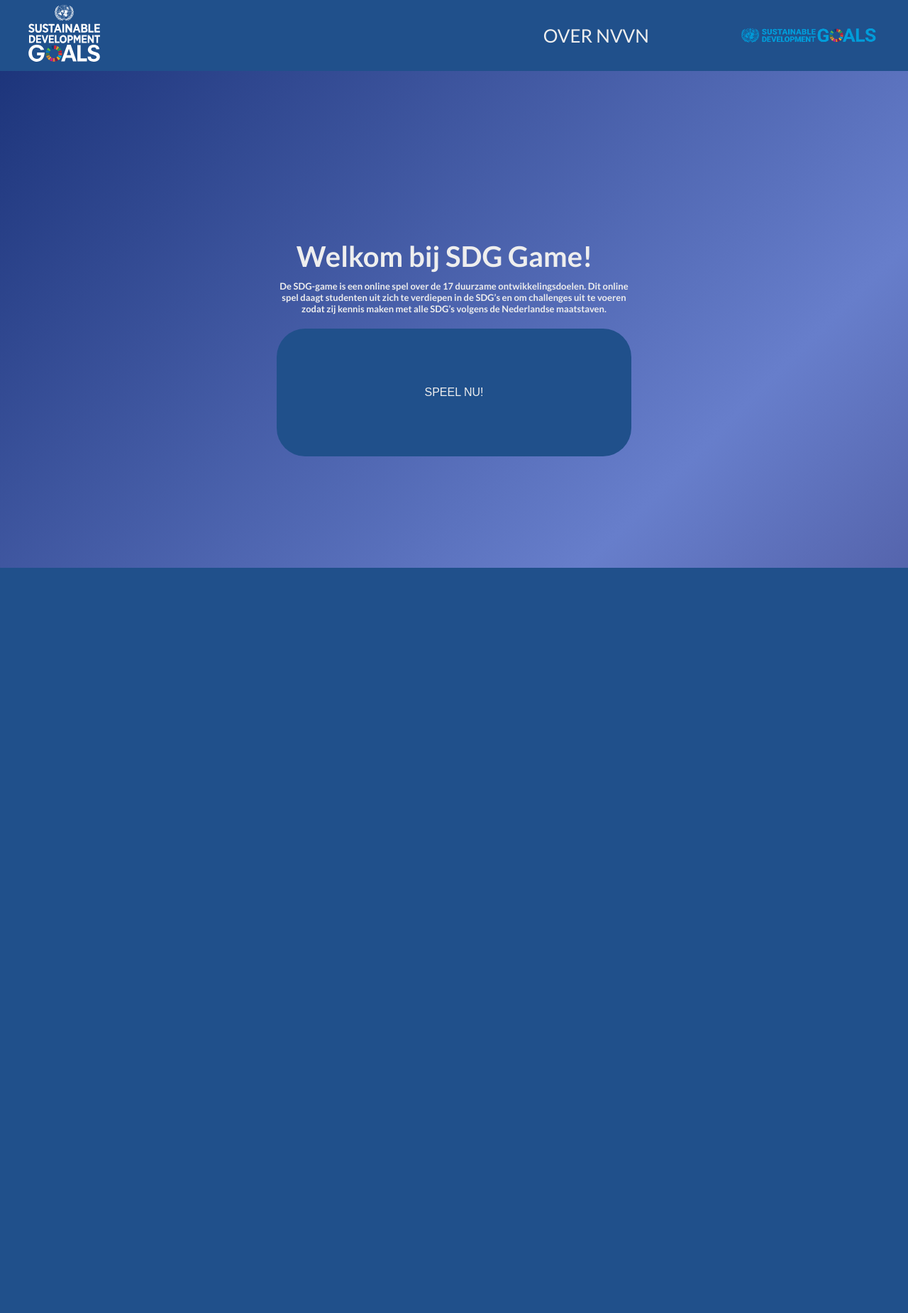
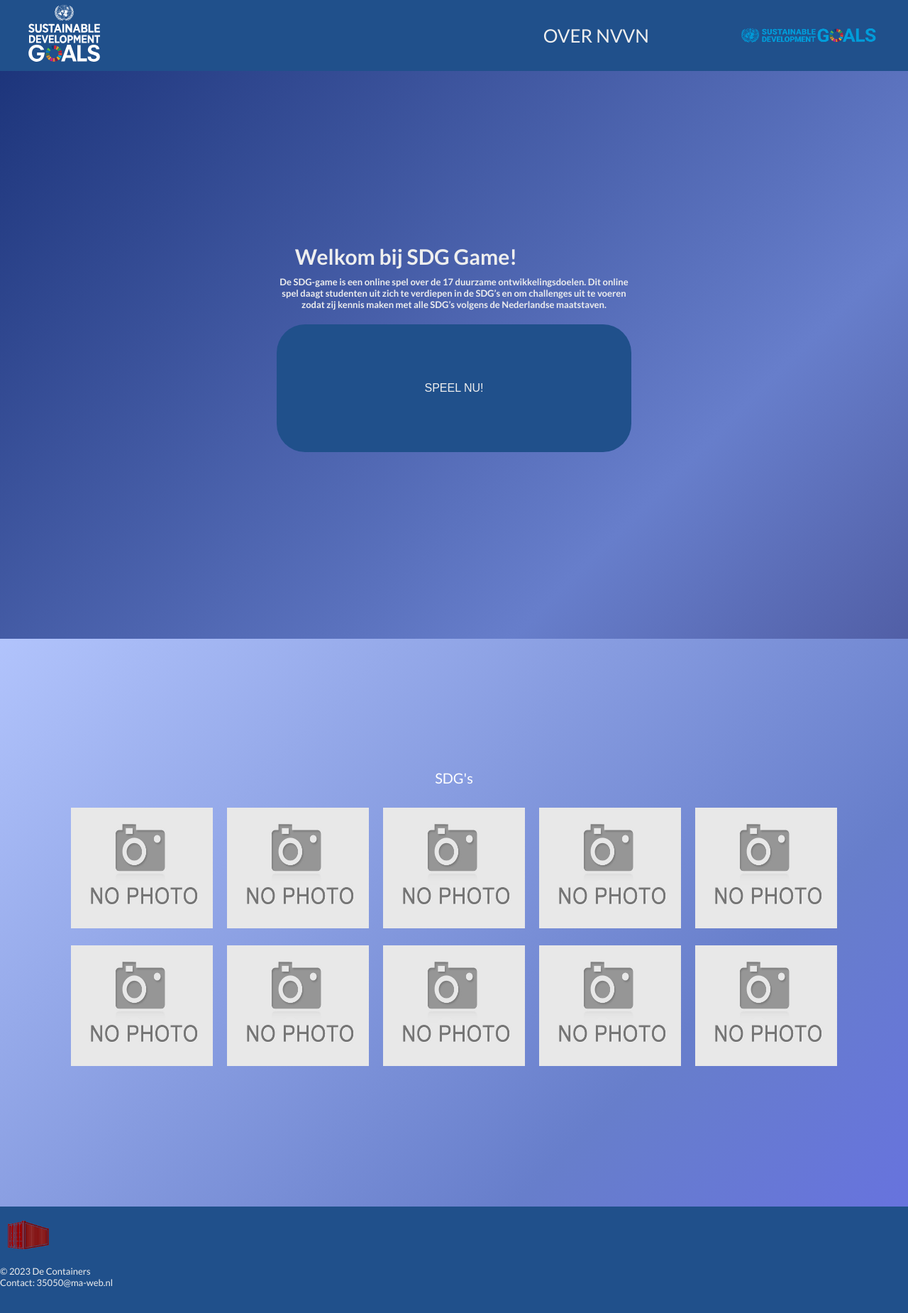
Before and after one commit to KenKoorn/BOsdggame, a PHP site: page / in a window 1280 px wide. Shown: the whole page at 71% size. Before the commit the page ends 800 px from the top, so only its background shows below. Run offline with PHP 8.4, Linux system fonts and the light colour scheme; some libraries are stand-ins or nearby versions.

Commit message:
Add files via upload

```diff
--- a/bo/index.html
+++ b/bo/index.html
@@ -11,6 +11,7 @@
     <link rel="stylesheet" href="style.css">
 </head>
 <body>
+    <section>
         <nav class="nav">
         <a href=""><img src="img/sdg.svg" alt=""></a>
             <ul class="list">
@@ -27,6 +28,30 @@
             </div>
         </div>
     </section>
+    <section class="onzesdgs">
+        <div class="sdgtekst">SDG's</div>
+        <div class="container">
+            <!-- 5 images above -->
+            <a href="page1.html"><img class="block" src="/img/no-image.png" alt="Image 1"></a>
+            <a href="page2.html"><img class="block" src="/img/no-image.png" alt="Image 2"></a>
+            <a href="page3.html"><img class="block" src="/img/no-image.png" alt="Image 3"></a>
+            <a href="page4.html"><img class="block" src="/img/no-image.png" alt="Image 4"></a>
+            <a href="page5.html"><img class="block" src="/img/no-image.png" alt="Image 5"></a>
+
+            <!-- 5 images below -->
+            <a href="page6.html"><img class="block" src="/img/no-image.png" alt="Image 6"></a>
+            <a href="page7.html"><img class="block" src="/img/no-image.png" alt="Image 7"></a>
+            <a href="page8.html"><img class="block" src="/img/no-image.png" alt="Image 8"></a>
+            <a href="page9.html"><img class="block" src="/img/no-image.png" alt="Image 9"></a>
+            <a href="page10.html"><img class="block" src="/img/no-image.png" alt="Image 10"></a>
+          </div>
+    </section>
+
 
 </body>
+<footer>
+    <img src="img/red-shipping-container-box-vector-45294776-removebg-preview.png" alt="Image 1">
+    <p>&copy; 2023 De Containers</p>
+    <p>Contact: 35050@ma-web.nl</p>
+</footer>
 </html>
--- a/bo/style.css
+++ b/bo/style.css
@@ -6,17 +6,15 @@
 
 html{
     font-size: 62.5%; /* 1 rem= 10px*/
-    position: fixed;
 }
 
 body{
     font-size: 2rem;
     font-family: 'Lato', sans-serif;
-    height: 100%;
+    height: 120rem;
 }
 
 .nav{
-    width: 100vw;
     background: #20508b;
     display: flex;  /* alles komt naast elkaar*/
     justify-content: space-between; /* alles gaat naar een verschillende plek*/
@@ -154,3 +152,79 @@
     margin-top: 2rem;
     cursor: pointer;
 }
+
+.onzesdgs{
+    width: 100%;
+    height: 100vh;
+    display: flex;
+    flex-direction: column;
+    align-items: center;
+    justify-content: center;
+        background-size: 300% 300%;
+        background-image: linear-gradient(-45deg, rgb(103, 95, 255) 0%, rgb(103, 126, 203) 25%, rgb(182, 200, 255) 51%, #1473f9 100%);
+        -webkit-animation: AnimateBG 20s ease infinite;
+                animation: AnimateBG 20s ease infinite;
+      }
+
+      @-webkit-keyframes AnimateBG {
+        0% {
+          background-position: 0% 50%;
+        }
+        50% {
+          background-position: 100% 50%;
+        }
+        100% {
+          background-position: 0% 50%;
+        }
+      }
+
+      @keyframes AnimateBG {
+        0% {
+          background-position: 0% 50%;
+        }
+        50% {
+          background-position: 100% 50%;
+        }
+        100% {
+          background-position: 0% 50%;
+        }
+      }
+
+      .sdgtekst {
+        color: white;
+        font-size: 2rem;
+        text-align: center;
+      }
+
+      .container {
+        display: flex;
+        flex-wrap: wrap;
+        justify-content: center;
+        margin-top: 2rem;
+      }
+
+      .block {
+        width: 20rem;
+        height: 17rem;
+        background-color: blue;
+        margin: 1rem;
+        transition: transform 0.3s ease;
+      }
+
+      .block:hover{
+        transform: scale(1.05);
+      }
+
+
+footer{
+    height: 15rem;
+    background: #20508b;
+    font-size: small;
+    color: #eee;
+
+}
+
+footer > img{
+    height: 8rem;
+    width: 8rem;
+}
```
Also changed, not shown: bo/img/no-image.png (added), bo/img/red-shipping-container-box-vector-45294776-removebg-preview.png (added), bo/img/red-shipping-container-box-vector-45294776.png (added). Lines whose indentation alone changed are shown as unchanged.
